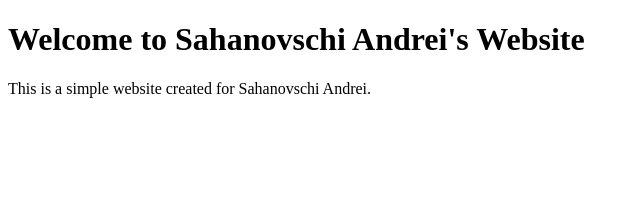
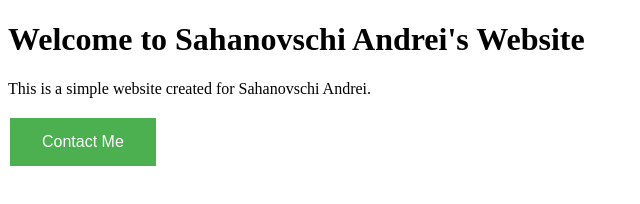
Before and after one commit to sahanaservicii/test-project, a plain HTML site: page index.html in a window 1280 px wide. Shown: the whole page, without its empty margins (0-640 px from the left). Drawn offline with Linux system fonts and the light colour scheme.

Commit message:
Update index.html

```diff
--- a/index.html
+++ b/index.html
@@ -4,9 +4,24 @@
     <meta charset="UTF-8">
     <meta name="viewport" content="width=device-width, initial-scale=1.0">
     <title>Sahanovschi Andrei</title>
+    <style>
+        button {
+            background-color: #4CAF50;
+            border: none;
+            color: white;
+            padding: 15px 32px;
+            text-align: center;
+            text-decoration: none;
+            display: inline-block;
+            font-size: 16px;
+            margin: 4px 2px;
+            cursor: pointer;
+        }
+    </style>
 </head>
 <body>
     <h1>Welcome to Sahanovschi Andrei's Website</h1>
     <p>This is a simple website created for Sahanovschi Andrei.</p>
+    <button>Contact Me</button>
 </body>
 </html>
```
